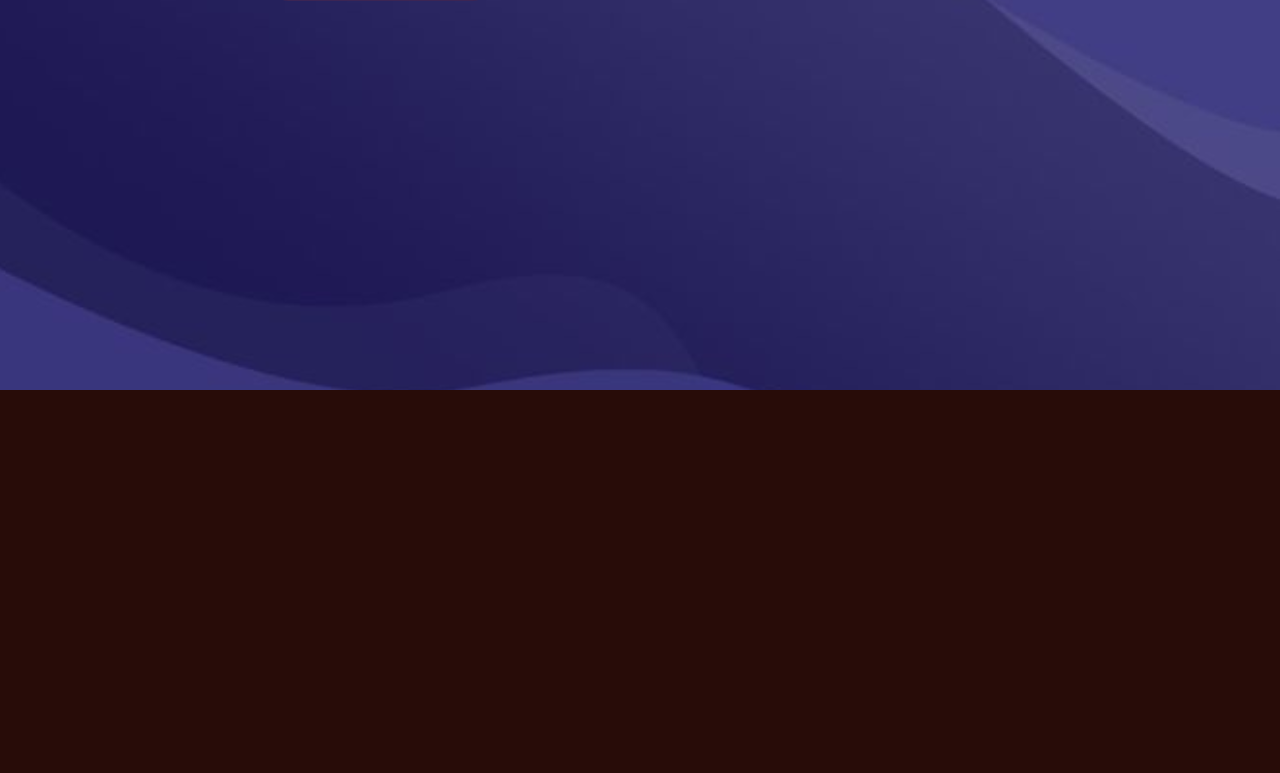
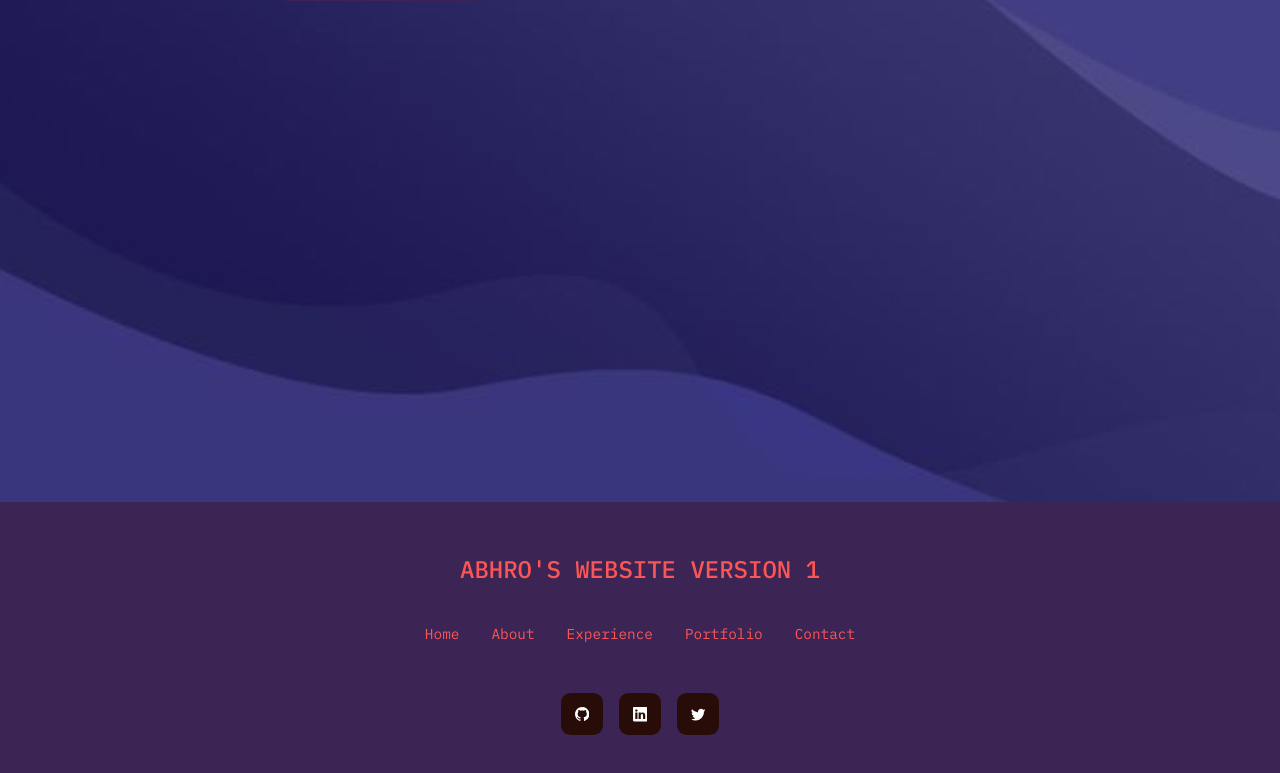
Before and after one commit to AbhroChowdhury/Personal-Website-Abhro, a React (Create React App) app in the folder react-portfolio-abhro/: page / in a window 1280 px wide. Shown: the part 5066-5839 px from the top of the page. Before the commit the page ends 5456 px from the top, so only its background shows below. Built offline with nearby package versions, Linux system fonts and the light colour scheme.

Commit message:
last tweaks

```diff
--- a/react-portfolio-abhro/src/components/contact/Contact.jsx
+++ b/react-portfolio-abhro/src/components/contact/Contact.jsx
@@ -56,6 +56,8 @@ const Contact = () => {
             <textarea name="message" rows="7" placeholder='Enter a message' required></textarea>
             <a type='Submit' className='btn'>send message</a>
           </form>
+
+
         </div>
 
 
--- a/react-portfolio-abhro/src/components/contact/contact.css
+++ b/react-portfolio-abhro/src/components/contact/contact.css
@@ -1,6 +1,7 @@
 #contact h2 {
     font-size: 4rem;
 }
+
 .container.contact__container {
     width: 58%;
     display: grid;
@@ -56,7 +57,18 @@ input, textarea {
     color: var(--color-white);
 }
 
-#contact button {
+form button {
+    width: max-content;
+    display: inline-block;
+    color: var(--primary-color);
+    border: 2px solid var(--primary-color);
+    border-radius: 10rem;
+    cursor: pointer;
+    padding: 0.75rem 1.2rem;
+    transition: var(--transition);
+}
+
+button .btn{
     width: max-content;
     display: inline-block;
     color: var(--primary-color);
--- a/react-portfolio-abhro/src/components/footer/Footer.jsx
+++ b/react-portfolio-abhro/src/components/footer/Footer.jsx
@@ -1,9 +1,27 @@
 import React from 'react'
 import './footer.css'
+import {BsLinkedin} from 'react-icons/bs'
+import {BsGithub} from 'react-icons/bs'
+import {BsTwitter} from 'react-icons/bs'
 
 const footer = () => {
   return (
-    <div></div>
+    <footer>
+      <a href="#" className='footer__version'>ABHRO'S WEBSITE VERSION 1</a>
+      <ul className='links'>
+        <li> <a href="#">Home</a> </li>
+        <li> <a href="#about">About</a> </li>
+        <li> <a href="#experience">Experience</a> </li>
+        <li> <a href="#portfolio">Portfolio</a> </li>
+        <li> <a href="#contact">Contact</a> </li>
+      </ul>
+      <div className='footer__social'>
+        <a href="https://github.com/AbhroChowdhury"><BsGithub/></a>
+        <a href="https://www.linkedin.com/in/abhro-chowdhury-29a269203/"><BsLinkedin/></a>
+        <a href="https://twitter.com/abhro_chowdhury"><BsTwitter/></a>
+      </div>
+
+    </footer>
   )
 }
 
--- a/react-portfolio-abhro/src/components/footer/footer.css
+++ b/react-portfolio-abhro/src/components/footer/footer.css
@@ -0,0 +1,49 @@
+footer {
+    background: var(--background-color-variant);
+    padding: 3rem 0;
+    text-align: center;
+    font-size: 0.9rem;
+    margin-top: 7rem;
+}
+
+
+.footer__social {
+    display: flex;
+    justify-content: center;
+    gap: 1rem;
+    margin-bottom: 4rem;
+}
+
+.footer__social a {
+    background-color: var(--background-color);
+    color: var(--color-white);
+    padding: 0.8rem;
+    border-radius: 0.6rem;
+    display: flex;
+    border: 1px solid transparent;
+}
+
+.footer__social a {
+    background-color: var(--background-color);
+    color: var(--color-white);
+    padding: 0.8rem;
+    border-radius: 0.6rem;
+    display: flex;
+    border: 1px solid transparent;
+}
+
+
+.footer__version {
+    font-size: 1.5rem;
+    font-weight: 500;
+    margin-bottom: 2rem;
+    display: inline-block;
+}
+
+.links {
+    display: flex;
+    flex-wrap: wrap;
+    justify-content: center;
+    gap: 2rem;
+    margin: 0 auto 3rem;
+}
```
